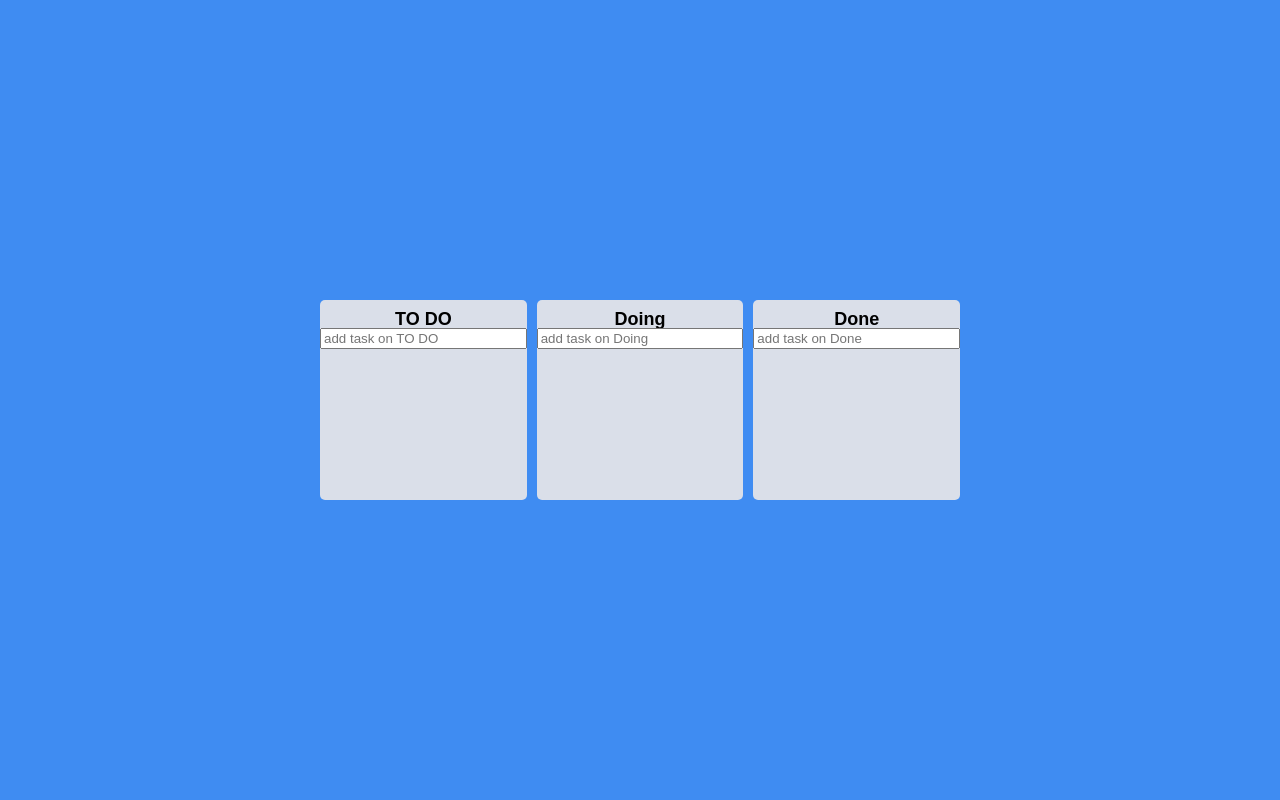
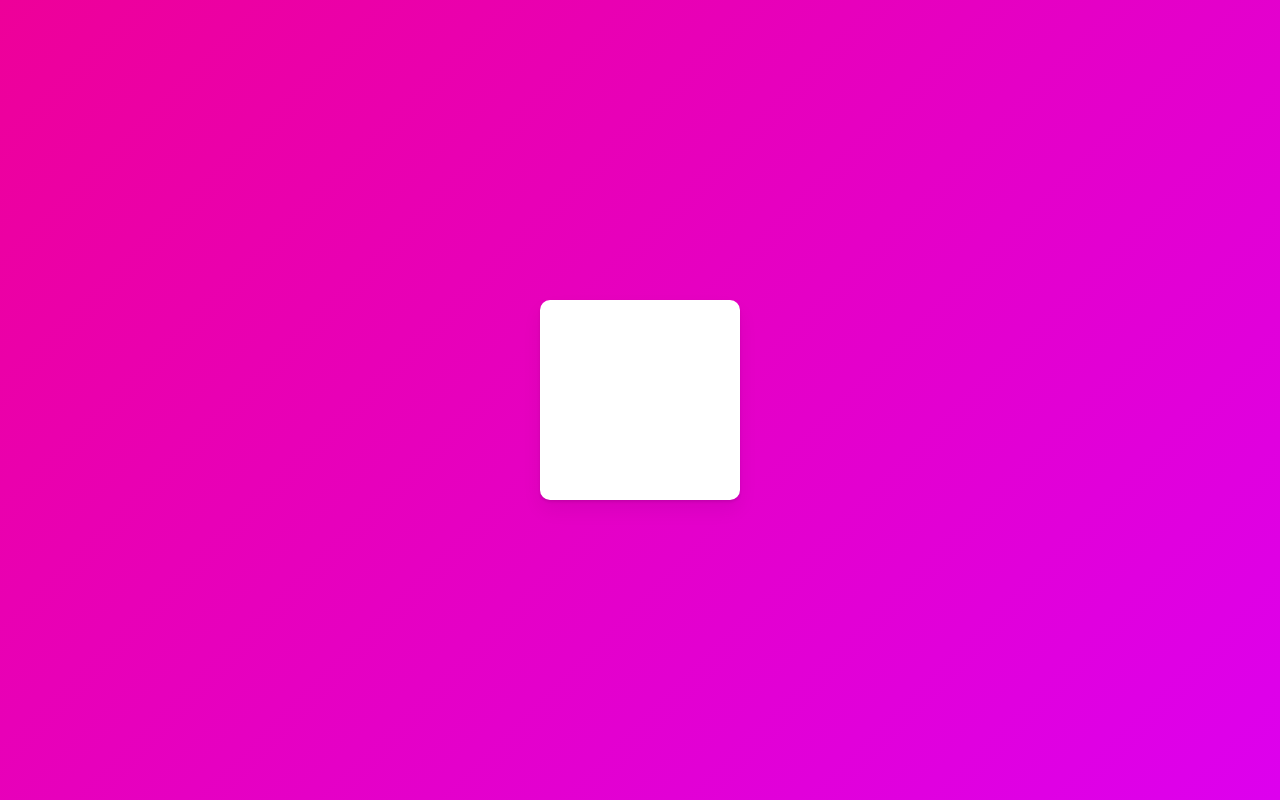
Before and after one commit to TheSungwon/react-masterClass, a React (Create React App) app: page / in a window 1280 px wide. Built offline with nearby package versions, Linux system fonts and the light colour scheme.

Commit message:
~8.1 / Lecture 8 start / Animations / framer-motion

```diff
--- a/package.json
+++ b/package.json
@@ -3,6 +3,7 @@
   "version": "0.1.0",
   "private": true,
   "dependencies": {
+    "@craco/craco": "^7.1.0",
     "@testing-library/jest-dom": "^5.16.5",
     "@testing-library/react": "^13.4.0",
     "@testing-library/user-event": "^13.5.0",
@@ -12,6 +13,7 @@
     "@types/react-dom": "^18.2.7",
     "apexcharts": "^3.44.0",
     "axios": "^1.6.2",
+    "framer-motion": "^10.16.16",
     "query": "^0.2.0",
     "react": "^18.2.0",
     "react-apexcharts": "^1.4.1",
--- /dev/null
+++ b/src/AppLecture8.tsx
@@ -0,0 +1,100 @@
+import { motion } from "framer-motion";
+import styled, { createGlobalStyle } from "styled-components";
+
+const GlobalStyle = createGlobalStyle`
+@import url('https://fonts.googleapis.com/css2?family=Source+Sans+Pro:wght@300;400&display=swap');
+html, body, div, span, applet, object, iframe,
+h1, h2, h3, h4, h5, h6, p, blockquote, pre,
+a, abbr, acronym, address, big, cite, code,
+del, dfn, em, img, ins, kbd, q, s, samp,
+small, strike, strong, sub, sup, tt, var,
+b, u, i, center,
+dl, dt, dd, menu, ol, ul, li,
+fieldset, form, label, legend,
+table, caption, tbody, tfoot, thead, tr, th, td,
+article, aside, canvas, details, embed,
+figure, figcaption, footer, header, hgroup,
+main, menu, nav, output, ruby, section, summary,
+time, mark, audio, video {
+  margin: 0;
+  padding: 0;
+  border: 0;
+  font-size: 100%;
+  font: inherit;
+  vertical-align: baseline;
+}
+/* HTML5 display-role reset for older browsers */
+article, aside, details, figcaption, figure,
+footer, header, hgroup, main, menu, nav, section {
+  display: block;
+}
+/* HTML5 hidden-attribute fix for newer browsers */
+*[hidden] {
+    display: none;
+}
+body {
+  line-height: 1;
+}
+menu, ol, ul {
+  list-style: none;
+}
+blockquote, q {
+  quotes: none;
+}
+blockquote:before, blockquote:after,
+q:before, q:after {
+  content: '';
+  content: none;
+}
+table {
+  border-collapse: collapse;
+  border-spacing: 0;
+}
+* {
+  box-sizing: border-box;
+}
+body {
+  font-family: 'Source Sans Pro', sans-serif;
+  /* background-color:${(props) => props.theme.bgColor}; */
+  color:black;
+  line-height: 1.2;
+  background:linear-gradient(135deg,#e09,#d0e);
+}
+a {
+  text-decoration:none;
+  color:inherit
+}
+`;
+
+const Wrapper = styled.div`
+  display: flex;
+  height: 100vh;
+  width: 100vw;
+  justify-content: center;
+  align-items: center;
+`;
+
+const Box = styled.div`
+  width: 200px;
+  height: 200px;
+  background-color: white;
+  border-radius: 10px;
+  box-shadow: 0 2px 3px rgba(0, 0, 0, 0.1), 0 10px 20px rgba(0, 0, 0, 0.06);
+`;
+
+function AppLecture8() {
+  // framer motion을 사용해서 animate하려면
+  // <motion.div ~~ 으로 시작해서 사용
+  // <div>으로 animate 불가
+  return (
+    <>
+      <GlobalStyle />
+      <Wrapper>
+        <Box />
+        <motion.div></motion.div>
+      </Wrapper>
+    </>
+  );
+}
+
+export default AppLecture8;
--- a/src/index.tsx
+++ b/src/index.tsx
@@ -7,6 +7,7 @@
 import { ThemeProvider } from "styled-components";
 import { dargTheme, darkTheme } from "./theme";
 import AppLecture7 from "./AppLecture7";
+import AppLecture8 from "./AppLecture8";
 
 const queryClient = new QueryClient();
 
@@ -32,7 +33,7 @@
       {/* recoil을 사용하기 위한 선언 + atoms.ts 파일생성*/}
 
       <ThemeProvider theme={dargTheme}>
-        <AppLecture7 />
+        <AppLecture8 />
         {/* <App /> */}
       </ThemeProvider>
     </RecoilRoot>
```
Also changed, not shown: craco.config.js (added), 2 other files (tests, documents, lock files or other folders).
